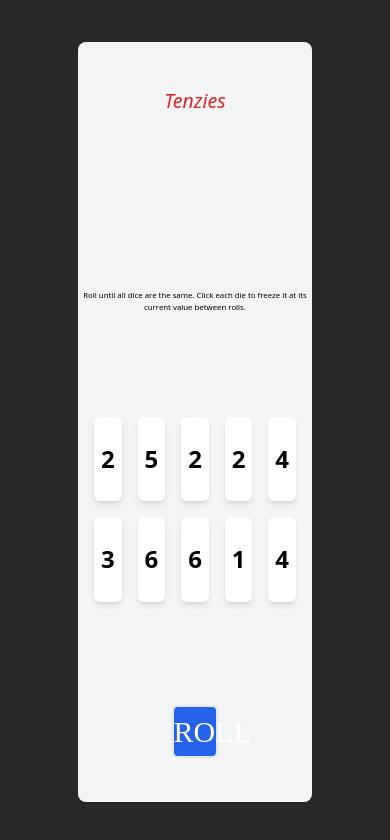
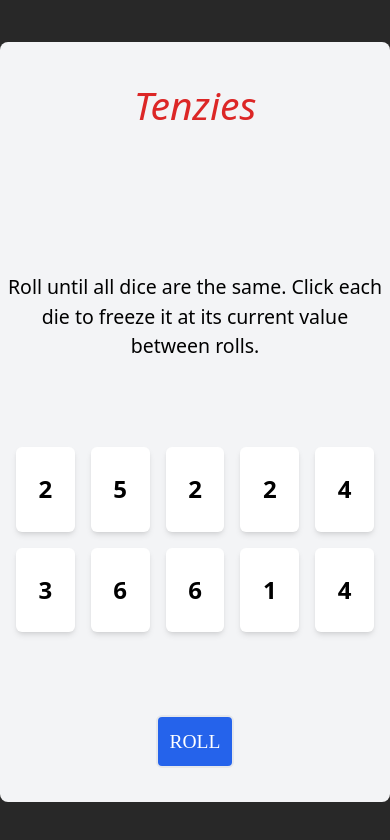
Before and after one commit to VMNthemaster/tenzies, a React (Create React App) app: page / in a window 390 px wide. Shown: the top 840 px of the page. Built offline with nearby package versions, Linux system fonts and the light colour scheme.

Commit message:
responsive improvements

```diff
--- a/src/App.js
+++ b/src/App.js
@@ -100,23 +100,23 @@ function App() {
   return (
     <>
       <main className="">
-        <div className="h-[90vh] mx-[20%] my-[5vh] bg-gray-100  rounded-lg flex flex-col justify-around">
+        <div className="h-[90vh] md:mx-[20%] my-[5vh] bg-gray-100  rounded-lg flex flex-col justify-around">
           {tenzies && <Confetti />}
-          <h1 className="text-center text-[5vw] text-red-600 italic">Tenzies</h1>
+          <h1 className="text-center text-[10vw] md:text-[5vw] text-red-600 italic">Tenzies</h1>
 
           <div className='w-[50%] items-center mx-auto bg-violet-500 rounded-md  shadow-md'>
-          {tenzies && <h1 className='text-center font-[gabriola] text-[2vw] z-10 h-[10vh] text-yellow-200 animation'>Congratulations!!!</h1>}
-          {tenzies && <h1 className='text-center text-white font-[ronnia] text-[2vw] z-10'>Rolls Required: {rollsRequired}</h1>}
-          {tenzies && <h1 className='text-center text-white font-[ronnia] text-[2vw] z-10'>Time Taken : {timeTaken.endTime/1000} sec</h1>}
+          {tenzies && <h1 className='text-center font-[gabriola] text-[5vw] md:text-[2vw] z-10 h-[10vh] text-yellow-200 animation'>Congratulations!!!</h1>}
+          {tenzies && <h1 className='text-center text-white font-[ronnia] animation2 text-[2vw] z-10'>Rolls Required: {rollsRequired}</h1>}
+          {tenzies && <h1 className='text-center text-white font-[ronnia] animation2 text-[2vw] z-10'>Time Taken : {timeTaken.endTime/1000} sec</h1>}
           </div>
 
-          <p className="text-center text-[2vw]">Roll until all dice are the same. Click each die to freeze it at its current value between rolls.</p>
+          <p className="text-center text-[5vw] md:text-[2vw] p-1">Roll until all dice are the same. Click each die to freeze it at its current value between rolls.</p>
           <div className="grid grid-cols-5  p-4 gap-4">
             {diceElements}
           </div>
 
 
-          <button onClick={rollDice} className='w-[20%] h-[7%] border-2 mx-auto text-3xl  font-[gabriola] bg-blue-600 text-white rounded-md hover:bg-blue-500'>{tenzies ? "New Game" : "ROLL"}</button>
+          <button onClick={rollDice} className='w-[20%] h-[7%] border-2 mx-auto text-[5vw] md:text-[2vw] font-[gabriola] bg-blue-600 text-white rounded-md hover:bg-blue-500'>{tenzies ? "New Game" : "ROLL"}</button>
         </div>
       </main>
     </>
--- a/src/index.css
+++ b/src/index.css
@@ -6,10 +6,29 @@ body {
   background-color: rgb(40, 40, 40);
 }
 
-.animation {
-  animation: mymove 5s forwards;
+
+
+
+@media screen and (max-width: 768px) {
+  .animation {
+    animation: mymove 5s forwards;
+  }
+  .animation2 {
+    font-size: 5vw;
+  }
 }
 
 @keyframes mymove {
-  100% {font-size: 3vw;}
+  50% {font-size: 10vw;}
 }
+
+
+@media screen and (max-width: 1980px) {
+  .animation {
+    animation: mymove2 5s forwards;
+  }
+}
+
+@keyframes mymove2 {
+  100% {font-size: 4vw;}
+}
```
